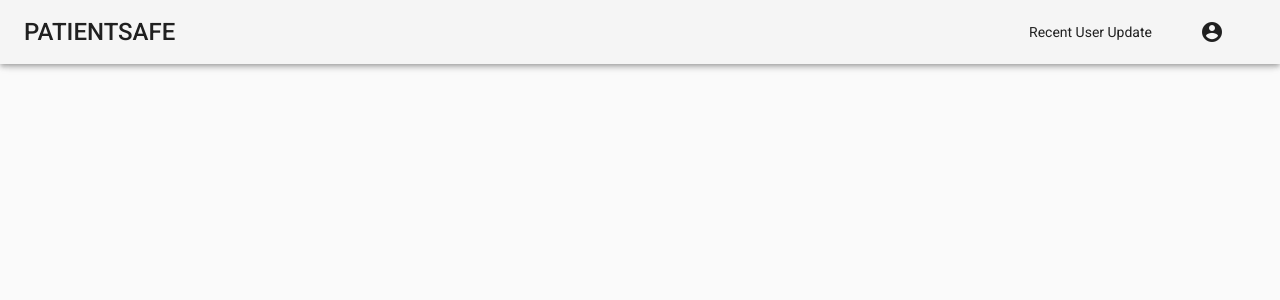
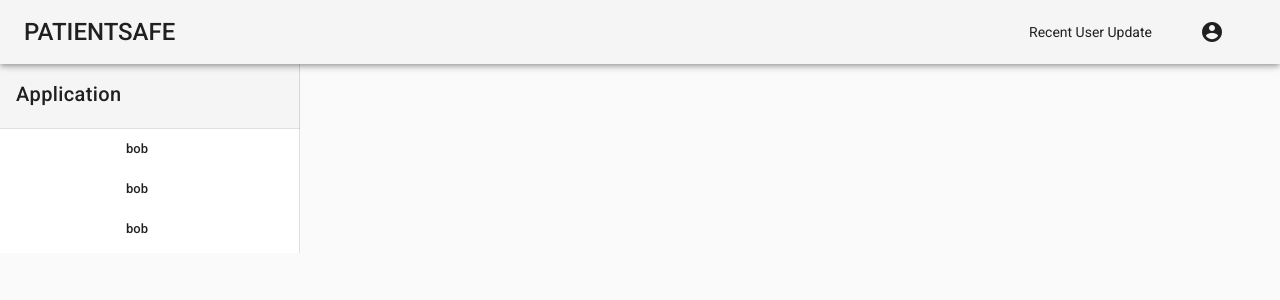
Before and after one commit to careyes17/MangoHacks2019, a Vue app in the folder vueapp/: page / in a window 1280 px wide. Shown: the top 300 px of the page. Built offline with nearby package versions, Linux system fonts and the light colour scheme.

Commit message:
Add Drawer and prepare for vue router

```diff
--- a/vueapp/src/App.vue
+++ b/vueapp/src/App.vue
@@ -3,22 +3,30 @@
     <AppToolbar />
 
     <v-content>
+      <v-layout row wrap>
+        <v-flex xs4>
+          <AppDrawer />
+        </v-flex>
+      </v-layout>
     </v-content>
   </v-app>
 </template>
 
 <script>
+import Vue from 'vue';
 import AppToolbar from './components/AppToolbar'
+import AppDrawer from './components/AppDrawer'
 
-export default {
+export default Vue.extend({
   name: 'App',
   components: {
-    AppToolbar
+    AppToolbar,
+    AppDrawer,
   },
   data () {
     return {
       //
     }
   }
-}
+})
 </script>
--- /dev/null
+++ b/vueapp/src/components/AppDrawer.vue
@@ -0,0 +1,50 @@
+<template>
+  <v-navigation-drawer permanent>
+    <v-toolbar flat>
+      <v-list>
+        <v-list-tile>
+          <v-list-tile-title class="title">
+            Application
+          </v-list-tile-title>
+        </v-list-tile>
+      </v-list>
+    </v-toolbar>
+
+    <v-divider></v-divider>
+
+    <v-list dense class="pt-0">
+      <v-list-tile
+        v-for="item in items"
+        :key="item.title"
+      >
+        <v-list-tile-action>
+          <v-icon>{{ item.icon }}</v-icon>
+        </v-list-tile-action>
+
+        <v-list-tile-content>
+          <v-list-tile-title>{{ item.title }}</v-list-tile-title>
+        </v-list-tile-content>
+      </v-list-tile>
+    </v-list>
+  </v-navigation-drawer>
+</template>
+
+<script>
+import Vue from 'vue';
+
+export default Vue.extend({
+  data() {
+    return {
+      items: [
+        {title: 'bob', icon: 'trash'},
+        {title: 'bob', icon: 'trash'},
+        {title: 'bob', icon: 'trash'},
+      ]
+    }
+  }
+})
+</script>
+
+<style>
+
+</style>
--- a/vueapp/src/components/AppToolbar.vue
+++ b/vueapp/src/components/AppToolbar.vue
@@ -5,14 +5,6 @@
       <!-- <span class="font-weight-light">MATERIAL DESIGN</span> -->
     </v-toolbar-title>
     <v-spacer></v-spacer>
-    <!-- <v-btn
-      flat
-      href="https://github.com/vuetifyjs/vuetify/releases/latest"
-      target="_blank"
-    >
-      <span class="mr-2">Recent User Update</span>
-      <v-icon>account_circle</v-icon>
-    </v-btn> -->
 
     <span class="mr-2">Recent User Update</span>
     <v-btn flat>
@@ -22,9 +14,11 @@
 </template>
 
 <script>
-export default {
+import Vue from 'vue';
 
-}
+export default Vue.extend({
+  name: "AppToolbar"
+})
 </script>
 
 <style>
```
